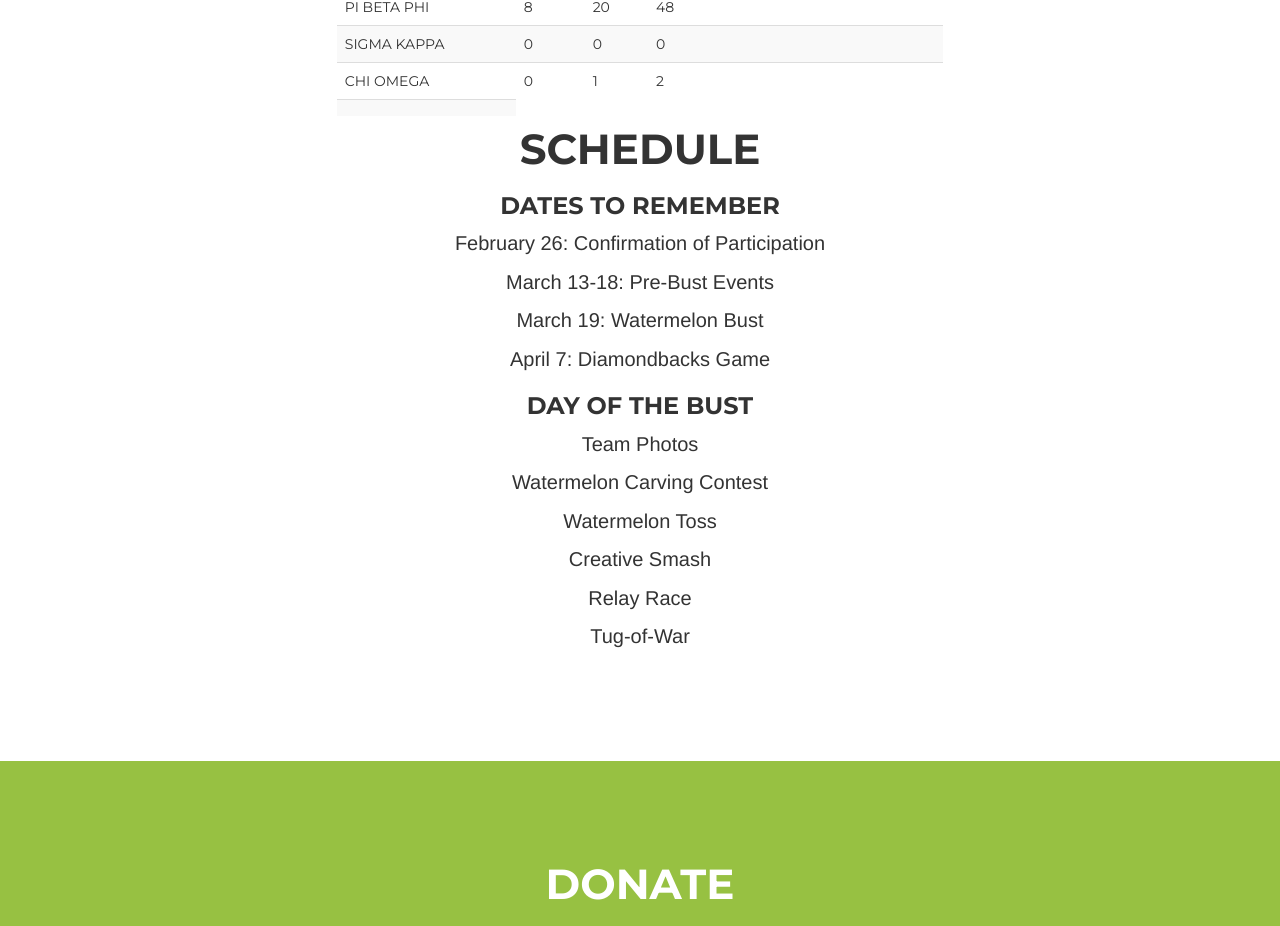
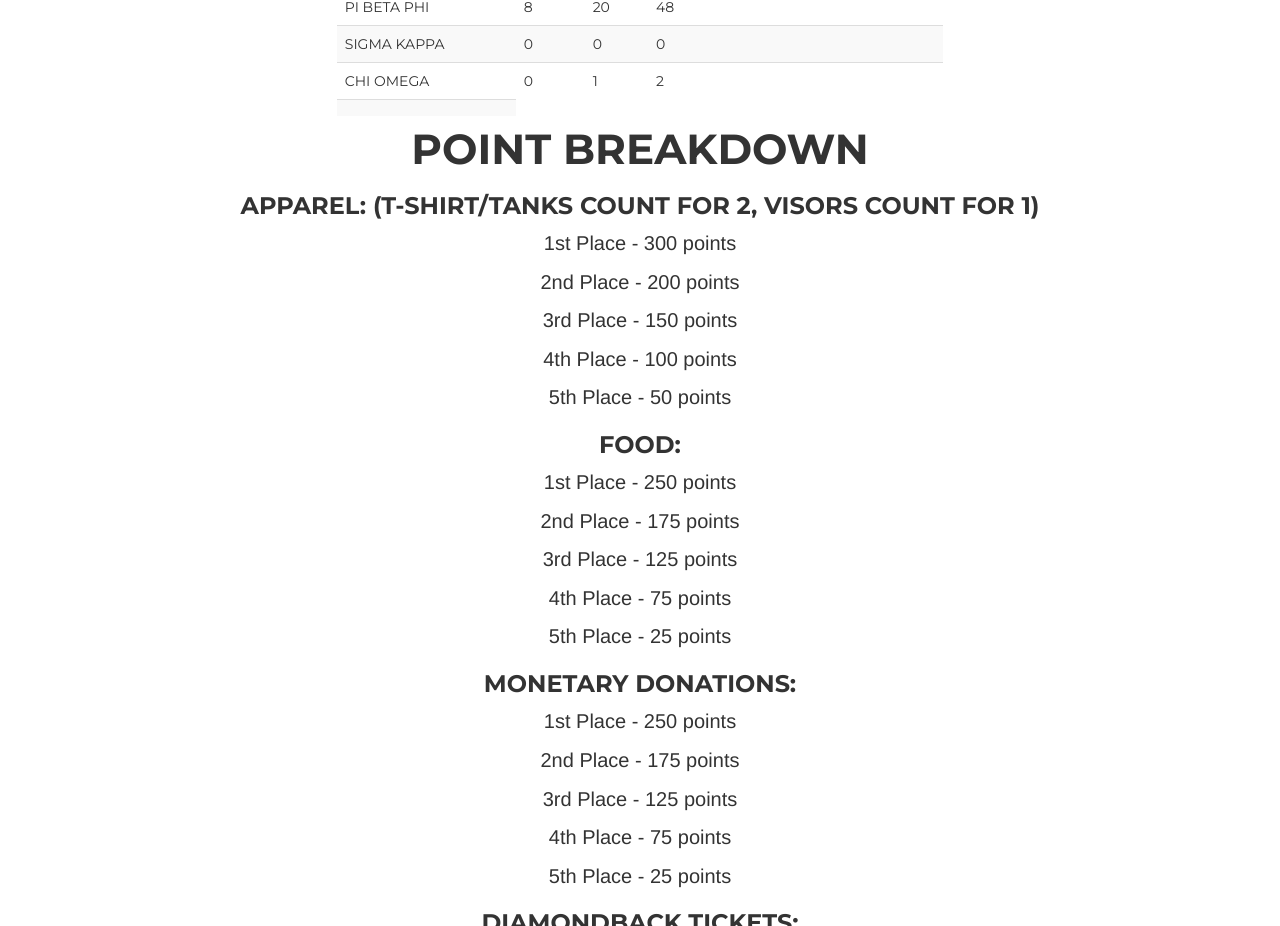
Before and after one commit to rythei/watermelonbust, a website: page index.html in a window 1280 px wide. Shown: the part 2400-3326 px from the top of the page. Drawn offline with nearby package versions, Linux system fonts and the light colour scheme; a script that the page names is missing.

Commit message:
add point breakdown

```diff
--- a/index.html
+++ b/index.html
@@ -123,6 +123,7 @@
 <!--border="1" cellpadding="2" cellspacing="0" style="border-collapse: collapse" width="100%"-->
     <section id="events">
         <div class="container" >
+
           <div class="row">
           <div class="col-lg-12 text-center">
               <h2>Current Apparel Sale Standings</h2>
@@ -146,6 +147,60 @@
               $('#wrap').append(build);
              });</script>
           </div>
+
+          <div class="row">
+            <div class="col-lg-12 text-center">
+                <h2>Point Breakdown</h2>
+            </div>
+        </div>
+        <div class="row">
+          <div class="col-lg-8 col-lg-offset-2 text-center">
+            <h3>Apparel: (T-shirt/Tanks count for 2, Visors count for 1)</h3>
+            <p>1st Place - 300 points</p>
+            <p>2nd Place - 200 points</p>
+            <p>3rd Place - 150 points</p>
+            <p>4th Place - 100 points</p>
+            <p>5th Place - 50 points</p>
+
+            <h3>Food:</h3>
+            <p>1st Place - 250 points</p>
+            <p>2nd Place - 175 points</p>
+            <p>3rd Place - 125 points</p>
+            <p>4th Place - 75 points</p>
+            <p>5th Place - 25 points</p>
+
+            <h3>Monetary Donations:</h3>
+            <p>1st Place - 250 points</p>
+            <p>2nd Place - 175 points</p>
+            <p>3rd Place - 125 points</p>
+            <p>4th Place - 75 points</p>
+            <p>5th Place - 25 points</p>
+
+            <h3>Diamondback tickets:</h3>
+            <p>1st Place - 250 points</p>
+            <p>2nd Place - 175 points</p>
+            <p>3rd Place - 125 points</p>
+            <p>4th Place - 75 points</p>
+            <p>5th Place - 25 points</p>
+
+            <h3>Photo Contest:</h3>
+            <p>1st Place - 125 points</p>
+            <p>2nd Place - 75 points</p>
+            <p>3rd Place - 25 points</p>
+
+            <h3>Benefit Nights: (Separate points given, but same structure)</h3>
+            <p>1st Place - 200 points</p>
+            <p>2nd Place - 150 points</p>
+            <p>3rd Place - 125 points</p>
+            <p>4th Place - 100 points</p>
+            <p>5th Place - 75 points</p>
+
+            <h3>Watermelon Bust Events: (Separate points given, but same structure)</h3>
+            <p>1st Place - 125 points</p>
+            <p>2nd Place - 75 points</p>
+            <p>3rd Place - 25 points</p>
+          </div></div>
+
           <div class="row">
               <div class="col-lg-12 text-center">
                   <h2>Schedule</h2>
```
